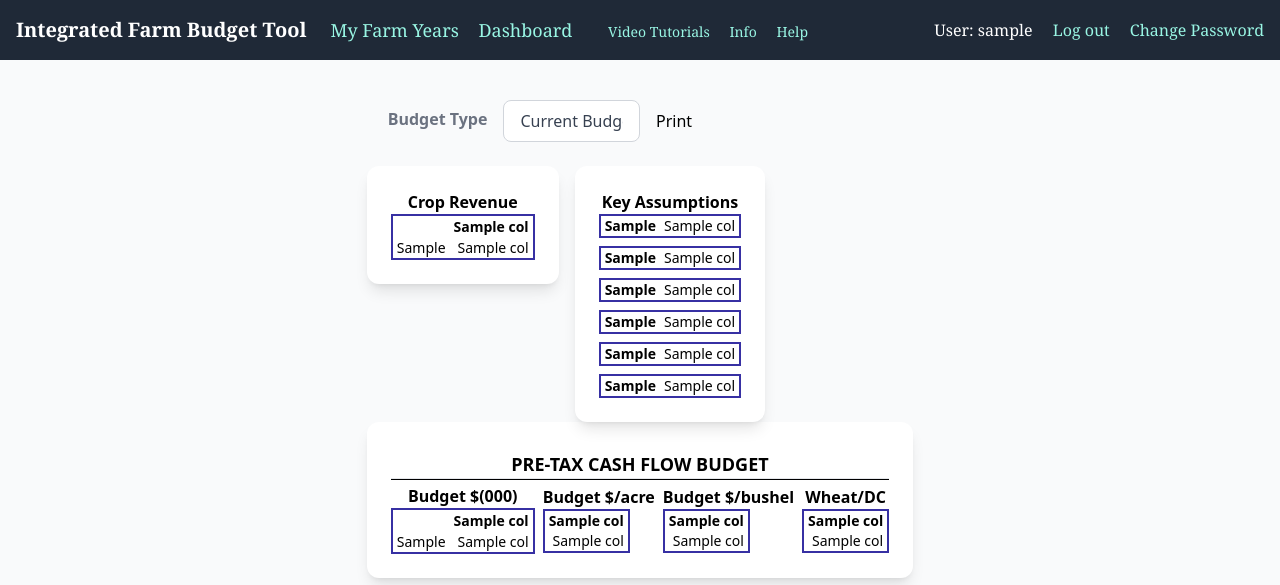
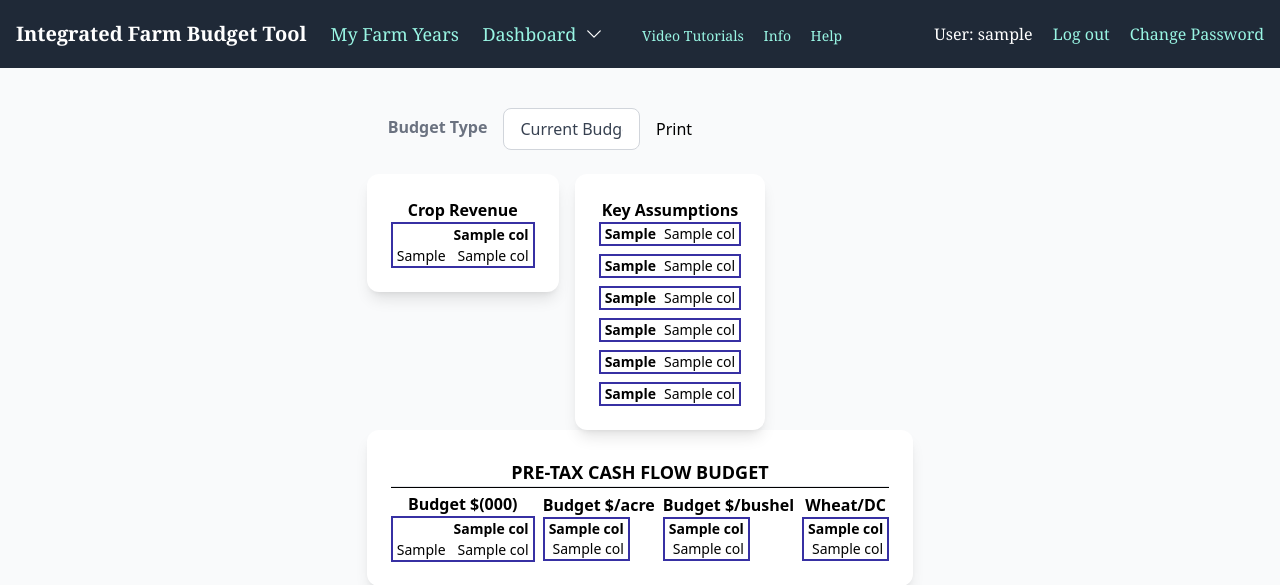
Before and after one commit to ddrake/Integrated_Farm_Budget_Tool, a Django app: template main/templates/main/detailed_budget.html in a window 1280 px wide. Shown: the top 585 px of the page. Run offline with Django 4.2, Linux system fonts and the light colour scheme; a user stored in the database is signed in; tables that the repository leaves empty hold one stand-in row (values such as "Sample post"); the template is opened without the code that fills it: most values are stand-ins (such as "Sample title", 1, 10 or a date in 2020); some libraries are stand-ins or nearby versions.

Commit message:
Try to fix nav issue for Win 11 edge, add budget dropdown nav

```diff
--- a/main/templates/main/base.html
+++ b/main/templates/main/base.html
@@ -41,12 +41,70 @@
               My Farm Years
             </a>
             {% if farmyear_id %}
-            <a
-              href="{% url 'dashboard' pk=farmyear_id %}"
-              class="block mt-4 sm:inline-block sm:mt-0 text-teal-200 hover:text-white text-lg mr-4"
-            >
-              Dashboard
-            </a>
+            <div class="inline-block w-36 group relative cursor-pointer">
+              <div class="flex items-center space-x-1 bg-gray-800 px-0">
+                <a
+                  href="{% url 'dashboard' pk=farmyear_id %}"
+                  class="menu-hover my-1 text-lg font-medium text-teal-200  hover:text-white mx-1"
+                >
+                  Dashboard
+                </a>
+                <span>
+                  <svg
+                    xmlns="http://www.w3.org/2000/svg"
+                    fill="none"
+                    viewBox="0 0 24 24"
+                    stroke-width="1.5"
+                    stroke="white"
+                    class="h-5 w-5"
+                  >
+                    <path
+                      stroke-linecap="round"
+                      stroke-linejoin="round"
+                      d="M19.5 8.25l-7.5 7.5-7.5-7.5"
+                    />
+                  </svg>
+                </span>
+              </div>
+              <div
+                class="invisible absolute z-50 flex w-full flex-col bg-gray-800 py-1 px-2 text-gray-100 shadow-xl group-hover:visible"
+              >
+                <span
+                  class="my-1.5 block border-b border-gray-800 py-0 font-normal text-gray-300  mx-0.5 leading-tight"
+                  >Inputs</span >
+                <a
+                  href="{% url 'farmyear_detail' pk=farmyear_id %}"
+                  class="my-1.5 block border-b border-gray-800 py-0 font-normal text-teal-200  hover:text-white mx-0.5 leading-tight"
+                  >Farm Specific Data</a>
+                <a
+                  href="{% url 'farmcrop_list' farmyear=farmyear_id %}"
+                  class="my-1.5 block border-b border-gray-800 py-0 font-normal text-teal-200  hover:text-white mx-0.5 leading-tight"
+                  >Crop Acreage / Crop Insurance</a>
+                <a
+                  href="{% url 'farmbudgetcrop_list' farmyear=farmyear_id %}"
+                  class="my-1.5 block border-b border-gray-800 py-0 font-normal text-teal-200  hover:text-white mx-0.5 leading-tight"
+                  >Yield and Expense Budgets</a>
+                <a
+                  href="{% url 'marketcrop_list' farmyear=farmyear_id %}"
+                  class="my-1.5 block border-b border-gray-800 py-0 font-normal text-teal-200  hover:text-white mx-0.5 leading-tight"
+                  >Grain Marketing</a>
+                <a
+                  href="{% url 'fsacrop_list' farmyear=farmyear_id %}"
+                  class="my-1.5 block border-b border-gray-800 py-0 font-normal text-teal-200  hover:text-white mx-0.5 leading-tight"
+                  >Title Elections</a>
+                <span
+                  class="my-1.5 block border-b border-gray-800 py-0 font-normal text-gray-300  mx-0.5 leading-tight"
+                  >Outputs</span>
+                <a
+                  href="{% url 'detailedbudget' farmyear=farmyear_id %}"
+                  class="my-1.5 block border-b border-gray-800 py-0 font-normal text-teal-200  hover:text-white mx-0.5 leading-tight"
+                  >Detailed Budget</a>
+                <a
+                  href="{% url 'sensitivity' farmyear=farmyear_id %}"
+                  class="mt-1.5 mb-0 block border-b border-gray-800 py-0 font-normal text-teal-200  hover:text-white mx-0.5 leading-tight"
+                  >Sensitivity Tables</a>
+              </div>
+            </div>
             {% endif %}
             <a
               href="https://www.youtube.com/playlist?list=PLtK9WRr4peUo7E8guq2992McdADixAh1U"
--- a/main/templates/main/detailed_budget.html
+++ b/main/templates/main/detailed_budget.html
@@ -19,14 +19,14 @@
     </p>
   </div>
   {% else %}
-  <form action="" class="w-full max-w-m">
+  <form action="" class="w-full">
     <div class="flex items-center mb-6">
       <div class="w-1/4">
         <label class="block text-gray-500 font-bold text-right mb-1 pr-4" for="type-sel">
         Budget Type
         </label>
       </div>
-      <div class="md:w-1/4">
+      <div class="w-1/4">
         <select
         class="bg-white focus:outline-none border border-gray-300 rounded-lg py-2 px-4 block w-full appearance-none leading-normal text-gray-700"
         name="type-sel" id="type-sel"
```
